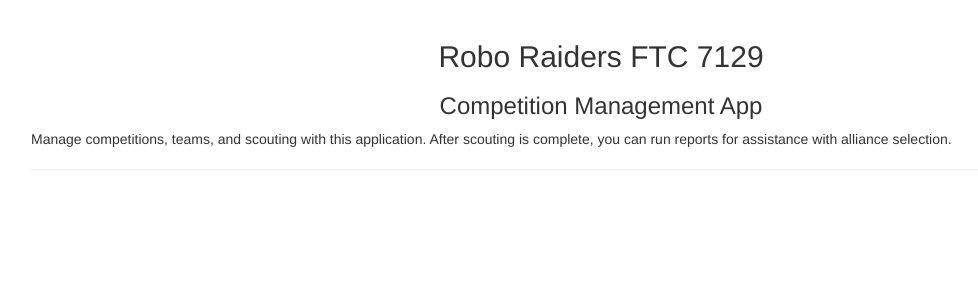
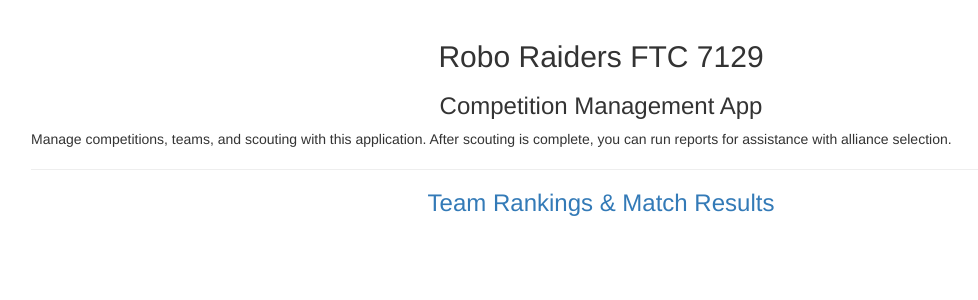
Before and after one commit to jasonrahm/vvapp, a Flask app: page / in a window 1280 px wide. Shown: the part 52-352 px from the top of the page, without its empty margins (39-1017 px from the left). Run offline with Flask 2, Linux system fonts and the light colour scheme; parts of the project's set-up code (start-up, migrations or seed data) failed here and were passed over; some libraries are stand-ins or nearby versions.

Commit message:
New Feature  - Added Match Results to Rankings page as well

```diff
--- a/app/templates/index.html
+++ b/app/templates/index.html
@@ -5,6 +5,7 @@
     <p>Manage competitions, teams, and scouting with this application. After scouting is complete,
         you can run reports for assistance with alliance selection.</p>
     <hr size="2">
+    <a href="{{ url_for('rankings') }}"><h3>Team Rankings & Match Results</h3></a>
     {%  if 'username' in session %}
         <p>Put stuff in here only logged in peeps can see</p>
     {%  endif %}
--- a/app/views.py
+++ b/app/views.py
@@ -447,12 +447,20 @@ def pit_scouting(comp):
 
 @app.route('/rankings', methods=['GET'])
 def rankings():
-    url = 'https://ftc-results.firstillinoisrobotics.org/live/il-cmp-vv/upload/rankings.html'
-    response = requests.get(url)
-    print response
-    soup = bs(response.text)
-    data = soup.findAll('table')[0]
-    return render_template('rankings.html', data=Markup(data))
+    rank = 'https://ftc-results.firstillinoisrobotics.org/' \
+           'live/il-cmp-vv/upload/rankings.html'
+    rank_response = requests.get(rank)
+    rank_soup = bs(rank_response.text)
+    rank_data = rank_soup.findAll('table')[0]
+
+    match = 'https://ftc-results.firstillinoisrobotics.org/' \
+            'live/il-cmp-vv/upload/matchresults.html'
+    match_response = requests.get(match)
+    match_soup = bs(match_response.text)
+    match_data = match_soup.findAll('table')[0]
+    return render_template('rankings.html',
+                           rank_data=Markup(rank_data),
+                           match_data=Markup(match_data))
 
 
 @app.route('/teams', methods=['GET', 'POST'])
```
Also changed, not shown: app/templates/rankings.html (+5 -2 lines).
